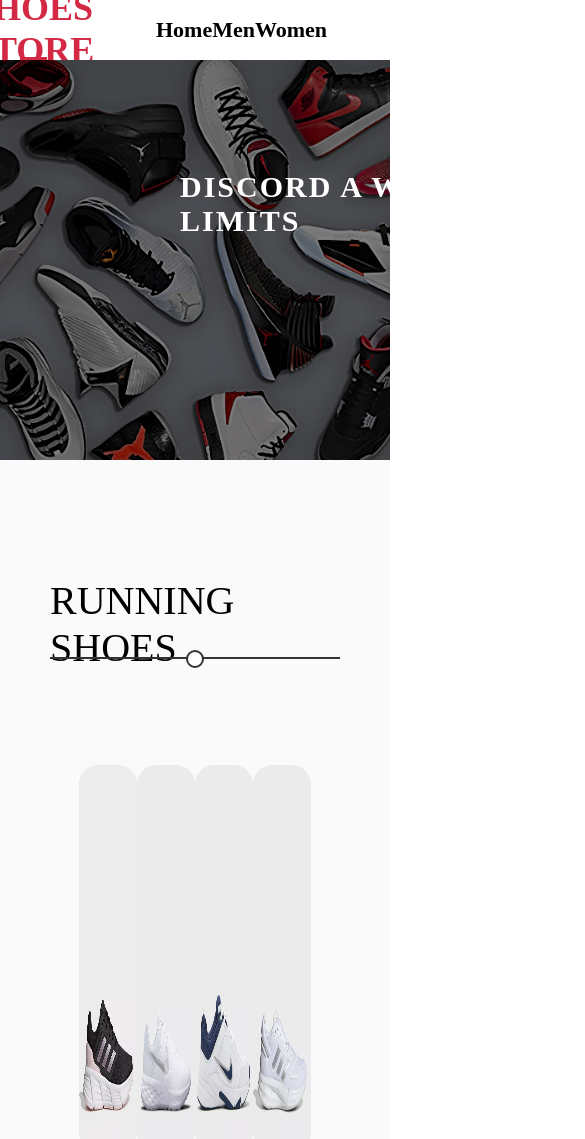
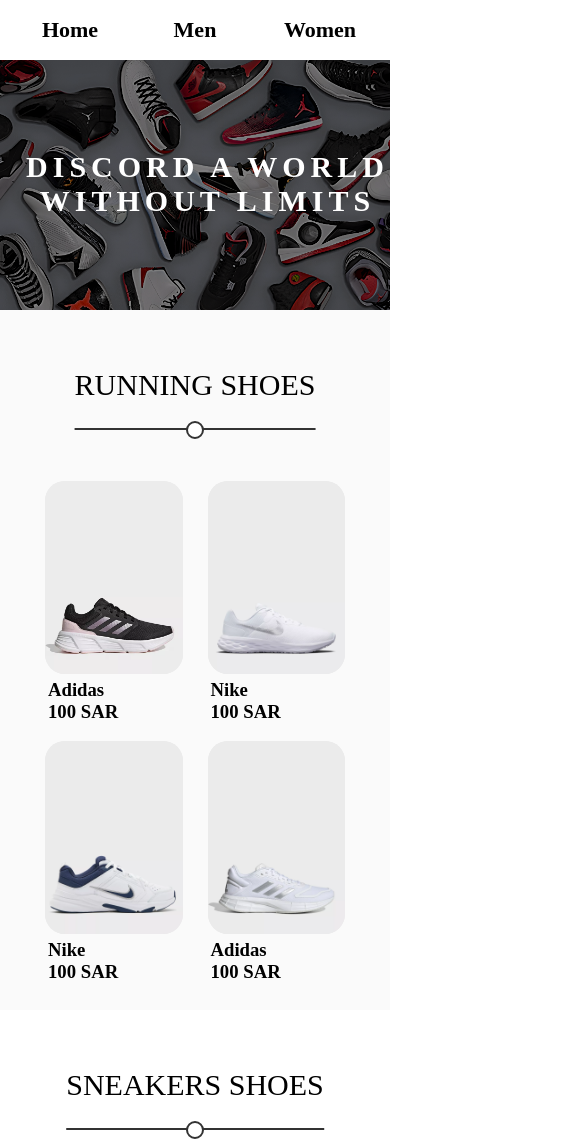
Before and after one commit to AmmarAlhussain/Netways-Project, a plain HTML site: page index.html in a window 390 px wide. Shown: the top 1139 px of the page, 585 px wide, since content can reach past the window. Drawn offline with Linux system fonts and the light colour scheme.

Commit message:
Update style.css

```diff
--- a/css/style.css
+++ b/css/style.css
@@ -10,11 +10,11 @@ header {
     justify-content: space-between;
     align-items: center;
     height: 60px;
-    padding: 0 200px 0 20px;
+    padding: 0 11% 0 20px;
 }
 
 header .logo {
-    width: 16%;
+    width: fit-content;
     height: 100%;
 }
 
@@ -32,6 +32,7 @@ header .logo a {
 
 header nav {
     width: 20%;
+    min-width: 250px;
     height: 100%;
 }
 
@@ -65,6 +66,20 @@ header .logo a:hover {
     border-bottom: 3px solid #D42945;
 }
 
+@media (max-width: 750px) {
+    header {
+        padding: 0 20px 0 20px;
+    }
+
+    header .logo {
+        display: none;
+    }
+
+    header nav {
+        width: 100%;
+    }
+}
+
 /* Header */
 
 .background {
@@ -93,6 +108,20 @@ header .logo a:hover {
     font-weight: 600;
     letter-spacing: 2px;
     width: 600px;
+}
+
+@media (max-width: 750px) {
+    .background {
+        height: 250px;
+    }
+
+    .background::before {
+        left: 25px;
+        top: 90px;
+        letter-spacing: 5px;
+        width: 365px;
+        text-align: center;
+    }
 }
 
 .running-shoes,
@@ -125,7 +154,6 @@ header .logo a:hover {
     font-weight: normal;
     margin: 0 auto;
 }
-
 
 .running-shoes h2::before,
 .sneakers-shoes h2::before,
@@ -233,3 +261,62 @@ footer p {
 footer span {
     font-weight: bold;
 }
+
+@media (max-width: 750px) {
+
+    .running-shoes,
+    .sneakers-shoes,
+    .services {
+        padding: 35px 20px 20px 20px;
+        height: 700px;
+    }
+
+    .services {
+        height: 400px;
+    }
+
+    .running-shoes h2,
+    .sneakers-shoes h2,
+    .services h2 {
+        font-size: 30px;
+    }
+
+    .running-shoes h2::before,
+    .sneakers-shoes h2::before,
+    .services h2::before {
+        top: 60px;
+    }
+
+    .running-shoes h2::after,
+    .sneakers-shoes h2::after,
+    .services h2::after {
+        top: 53px;
+    }
+
+    .running-shoes .box,
+    .sneakers-shoes .box {
+        flex-wrap: wrap;
+        height: 520px;
+        width: 300px;
+        justify-content: space-between;
+    }
+
+    .running-shoes .card,
+    .sneakers-shoes .card {
+        width: calc(275px/2);
+        height: calc(387px/2);
+    }
+
+    .services p {
+        top: 35px;
+    }
+
+    .services .box {
+        width: 85%;
+        height: 170px;
+    }
+
+    footer p {
+        letter-spacing: 1px;
+    }
+}
```
